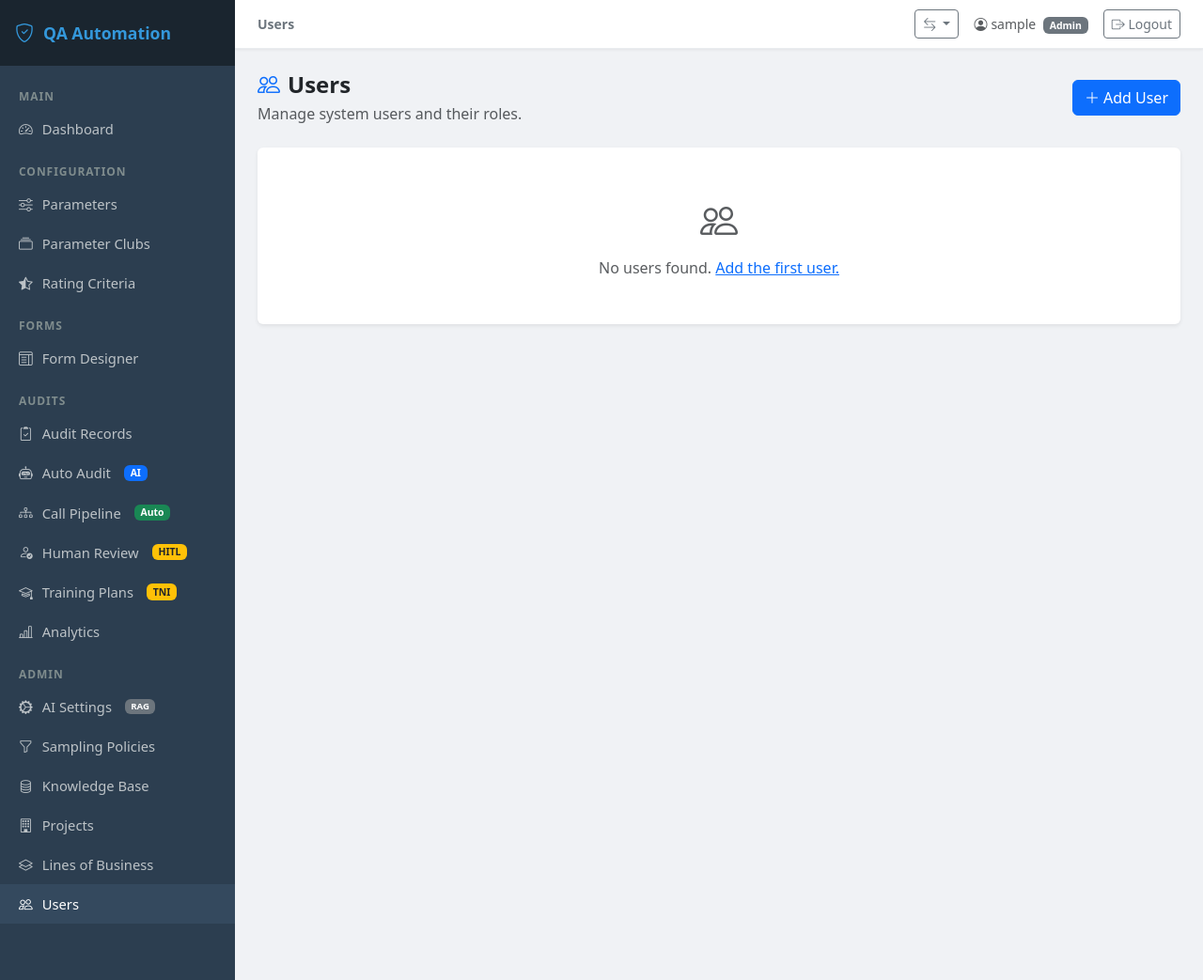
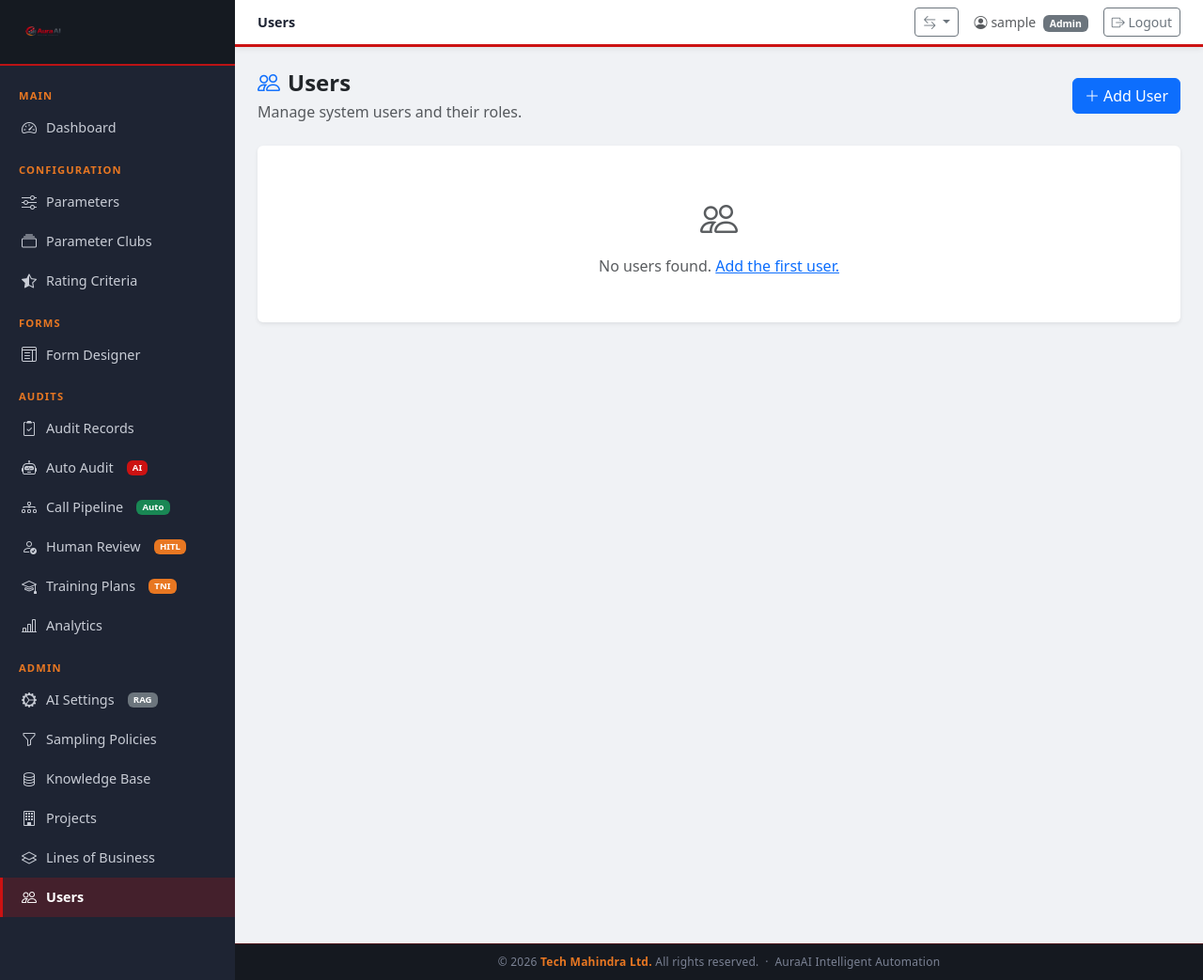
Before and after one commit to livesid44/qaautomation, an ASP.NET Core app: page /Users in a window 1280 px wide. Shown: the whole page at 94% size. Run offline with ASP.NET Core 8, Linux system fonts and the light colour scheme; the visitor is signed in with stand-in values (Sample User, id 1); data that the repository does not hold is empty.

Commit message:
feat: AuraAI logo, brand palette, Tech Mahindra footer
Co-authored-by: livesid44 <169084330+livesid44@users.noreply.github.com>

```diff
--- a/src/QAAutomation.Web/Views/Shared/_Layout.cshtml
+++ b/src/QAAutomation.Web/Views/Shared/_Layout.cshtml
@@ -3,74 +3,133 @@
 <head>
     <meta charset="utf-8" />
     <meta name="viewport" content="width=device-width, initial-scale=1.0" />
-    <title>@ViewData["Title"] - QA Automation</title>
+    <title>@ViewData["Title"] - AuraAI</title>
     <link rel="stylesheet" href="/css/bootstrap.min.css" />
     <link rel="stylesheet" href="/css/bootstrap-icons.min.css" />
     <style>
+        /* ── Brand Palette ─────────────────────────────────────────────────── */
+        :root {
+            --brand-red:    #CC1212;
+            --brand-red-dk: #a30e0e;
+            --brand-dark:   #1e2433;
+            --brand-darker: #151920;
+            --brand-amber:  #E87722;
+            --brand-text:   #c9cdd6;
+            --brand-muted:  #7b8294;
+        }
+
         body { background: #f0f2f5; }
+
+        /* ── Sidebar ──────────────────────────────────────────────────────── */
         .sidebar {
             min-height: 100vh;
-            background: #2c3e50;
+            background: var(--brand-dark);
             width: 250px;
             position: fixed;
             top: 0; left: 0;
             z-index: 100;
             padding-top: 0;
             overflow-y: auto;
+            display: flex;
+            flex-direction: column;
         }
+
+        /* Brand / logo area */
         .sidebar-brand {
-            padding: 20px 16px;
-            background: #1a252f;
-            color: #fff;
-            font-size: 1.1rem;
-            font-weight: 700;
+            padding: 14px 16px 12px;
+            background: var(--brand-darker);
             display: flex;
             align-items: center;
             gap: 10px;
             text-decoration: none;
+            border-bottom: 2px solid var(--brand-red);
         }
-        .sidebar-brand:hover { color: #3498db; }
+        .sidebar-brand img {
+            height: 42px;
+            width: auto;
+            object-fit: contain;
+        }
+        .sidebar-brand:hover { opacity: .9; }
+
+        /* Nav links */
         .sidebar .nav-link {
-            color: #bdc3c7;
-            padding: 10px 20px;
+            color: var(--brand-text);
+            padding: 9px 20px;
             display: flex;
             align-items: center;
             gap: 10px;
             border-radius: 0;
-            transition: all 0.2s;
-            font-size: 0.92rem;
+            transition: all 0.18s;
+            font-size: 0.9rem;
+            border-left: 3px solid transparent;
         }
-        .sidebar .nav-link:hover, .sidebar .nav-link.active {
+        .sidebar .nav-link:hover {
             color: #fff;
-            background: #34495e;
+            background: rgba(204,18,18,.12);
+            border-left-color: var(--brand-red);
         }
+        .sidebar .nav-link.active {
+            color: #fff;
+            background: rgba(204,18,18,.22);
+            border-left-color: var(--brand-red);
+            font-weight: 600;
+        }
+        .sidebar .nav-link i { font-size: 1rem; }
+
+        /* Section headers */
         .sidebar .nav-section {
-            color: #7f8c8d;
-            font-size: 0.75rem;
-            font-weight: 600;
+            color: var(--brand-amber);
+            font-size: 0.7rem;
+            font-weight: 700;
             text-transform: uppercase;
-            letter-spacing: 0.08em;
+            letter-spacing: 0.1em;
             padding: 16px 20px 4px;
         }
+
+        /* Sidebar footer spacer */
+        .sidebar-spacer { flex: 1; }
+
+        /* ── Main content ─────────────────────────────────────────────────── */
         .main-content {
             margin-left: 250px;
             min-height: 100vh;
             display: flex;
             flex-direction: column;
         }
+
+        /* Top bar */
         .topbar {
             background: #fff;
-            border-bottom: 1px solid #e9ecef;
-            padding: 10px 24px;
+            border-bottom: 3px solid var(--brand-red);
+            padding: 8px 24px;
             display: flex;
             align-items: center;
             justify-content: space-between;
             position: sticky;
             top: 0;
             z-index: 99;
-            box-shadow: 0 1px 3px rgba(0,0,0,.07);
+            box-shadow: 0 2px 6px rgba(0,0,0,.08);
         }
+        .topbar .page-title {
+            font-weight: 600;
+            color: var(--brand-dark);
+            font-size: 0.9rem;
+        }
+
         .page-content { padding: 24px; flex: 1; }
+
+        /* ── Footer ───────────────────────────────────────────────────────── */
+        .app-footer {
+            background: var(--brand-darker);
+            color: var(--brand-muted);
+            text-align: center;
+            font-size: 0.75rem;
+            padding: 10px 24px;
+            border-top: 1px solid rgba(204,18,18,.3);
+            letter-spacing: 0.02em;
+        }
+        .app-footer span { color: var(--brand-amber); font-weight: 600; }
+
         @@media (max-width: 768px) {
             .sidebar { width: 100%; min-height: auto; position: static; }
             .main-content { margin-left: 0; }
@@ -81,10 +140,9 @@
 <body>
 @if (User.Identity?.IsAuthenticated == true)
 {
-    <div class="sidebar d-flex flex-column">
+    <div class="sidebar">
         <a class="sidebar-brand" href="/Dashboard">
-            <i class="bi bi-shield-check fs-5"></i>
-            QA Automation
+            <img src="/logo.png" alt="AuraAI" />
         </a>
         <nav class="flex-column mt-2">
             <div class="nav-section">Main</div>
@@ -120,19 +178,19 @@
             </a>
             <a class="nav-link @(ViewContext.RouteData.Values["controller"]?.ToString() == "AutoAudit" ? "active" : "")"
                href="/AutoAudit/Upload">
-                <i class="bi bi-robot"></i> Auto Audit <span class="badge bg-primary ms-1" style="font-size:.65rem">AI</span>
+                <i class="bi bi-robot"></i> Auto Audit <span class="badge ms-1" style="font-size:.6rem;background:var(--brand-red)">AI</span>
             </a>
             <a class="nav-link @(ViewContext.RouteData.Values["controller"]?.ToString() == "CallPipeline" ? "active" : "")"
                href="/CallPipeline">
-                <i class="bi bi-diagram-3"></i> Call Pipeline <span class="badge bg-success ms-1" style="font-size:.65rem">Auto</span>
+                <i class="bi bi-diagram-3"></i> Call Pipeline <span class="badge bg-success ms-1" style="font-size:.6rem">Auto</span>
             </a>
             <a class="nav-link @(ViewContext.RouteData.Values["controller"]?.ToString() == "HumanReview" ? "active" : "")"
                href="/HumanReview">
-                <i class="bi bi-person-check"></i> Human Review <span class="badge bg-warning text-dark ms-1" style="font-size:.65rem">HITL</span>
+                <i class="bi bi-person-check"></i> Human Review <span class="badge ms-1" style="font-size:.6rem;background:var(--brand-amber)">HITL</span>
             </a>
             <a class="nav-link @(ViewContext.RouteData.Values["controller"]?.ToString() == "Training" ? "active" : "")"
                href="/Training">
-                <i class="bi bi-mortarboard"></i> Training Plans <span class="badge bg-warning text-dark ms-1" style="font-size:.65rem">TNI</span>
+                <i class="bi bi-mortarboard"></i> Training Plans <span class="badge ms-1" style="font-size:.6rem;background:var(--brand-amber)">TNI</span>
             </a>
             <a class="nav-link @(ViewContext.RouteData.Values["controller"]?.ToString() == "Analytics" ? "active" : "")"
                href="/Analytics">
@@ -169,10 +227,11 @@
                 </a>
             }
         </nav>
+        <div class="sidebar-spacer"></div>
     </div>
     <div class="main-content">
         <div class="topbar">
-            <span class="fw-semibold text-secondary small">
+            <span class="page-title">
                 @ViewData["Title"]
             </span>
             <div class="d-flex align-items-center gap-3">
@@ -251,6 +310,10 @@
         <div class="page-content">
             @RenderBody()
         </div>
+        <footer class="app-footer">
+            &copy; @DateTime.UtcNow.Year <span>Tech Mahindra Ltd.</span> All rights reserved.
+            &nbsp;·&nbsp; AuraAI Intelligent Automation
+        </footer>
     </div>
 }
 else
```
Also changed, not shown: src/QAAutomation.Web/Views/Account/Login.cshtml (+119 -16 lines), src/QAAutomation.Web/wwwroot/logo.png (added).
